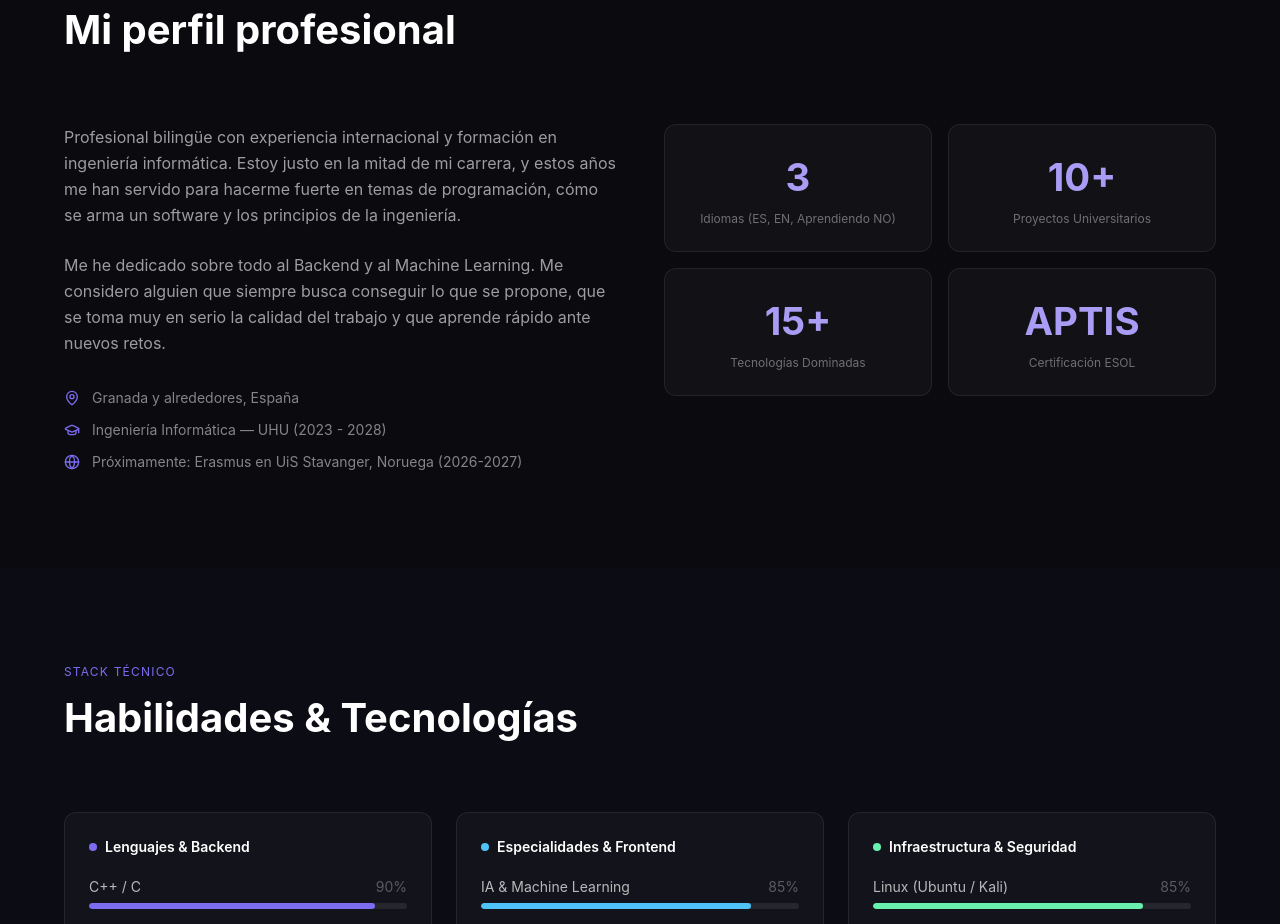
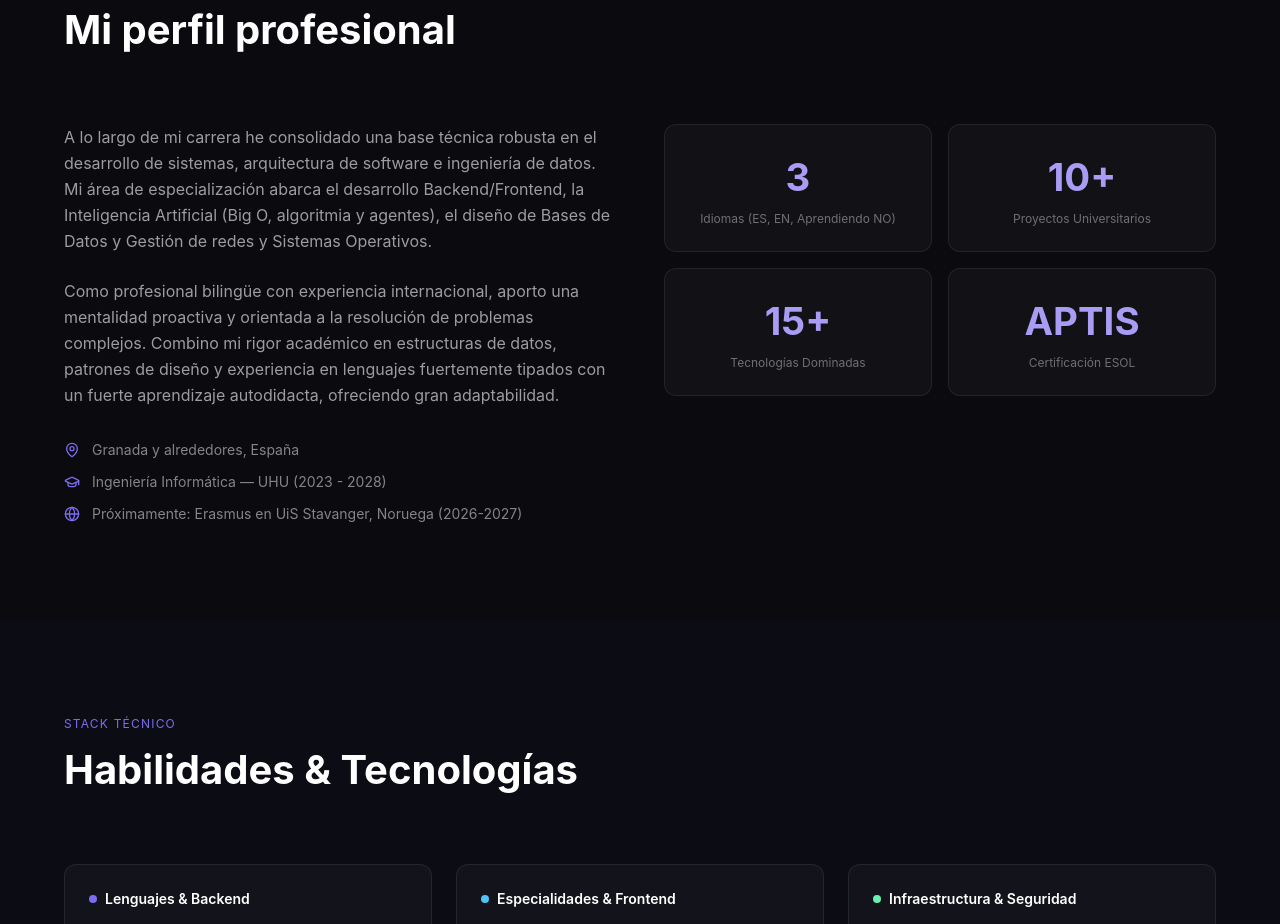
Before and after one commit to taro-py/portfoli, a React (Vite) app: page / in a window 1280 px wide. Shown: the part 920-1844 px from the top of the page. Built offline with nearby package versions, Linux system fonts and the light colour scheme.

Commit message:
update: mejorar la redacción del perfil profesional

```diff
--- a/src/app/components/About.tsx
+++ b/src/app/components/About.tsx
@@ -33,13 +33,10 @@ export function About() {
             transition={{ duration: 0.6 }}
           >
             <p className="text-white/60 leading-relaxed mb-6">
-              Profesional bilingüe con experiencia internacional y formación en ingeniería informática.
-              Estoy justo en la mitad de mi carrera, y estos años me han servido para hacerme fuerte en temas de programación,
-              cómo se arma un software y los principios de la ingeniería.
+              A lo largo de mi carrera he consolidado una base técnica robusta en el desarrollo de sistemas, arquitectura de software e ingeniería de datos. Mi área de especialización abarca el desarrollo Backend/Frontend, la Inteligencia Artificial (Big O, algoritmia y agentes), el diseño de Bases de Datos y Gestión de redes y Sistemas Operativos.
             </p>
             <p className="text-white/60 leading-relaxed mb-8">
-              Me he dedicado sobre todo al Backend y al Machine Learning. Me considero alguien que siempre busca conseguir lo que se propone,
-              que se toma muy en serio la calidad del trabajo y que aprende rápido ante nuevos retos.
+              Como profesional bilingüe con experiencia internacional, aporto una mentalidad proactiva y orientada a la resolución de problemas complejos. Combino mi rigor académico en estructuras de datos, patrones de diseño y experiencia en lenguajes fuertemente tipados con un fuerte aprendizaje autodidacta, ofreciendo gran adaptabilidad.
             </p>
 
             <div className="flex flex-col gap-3">
```
